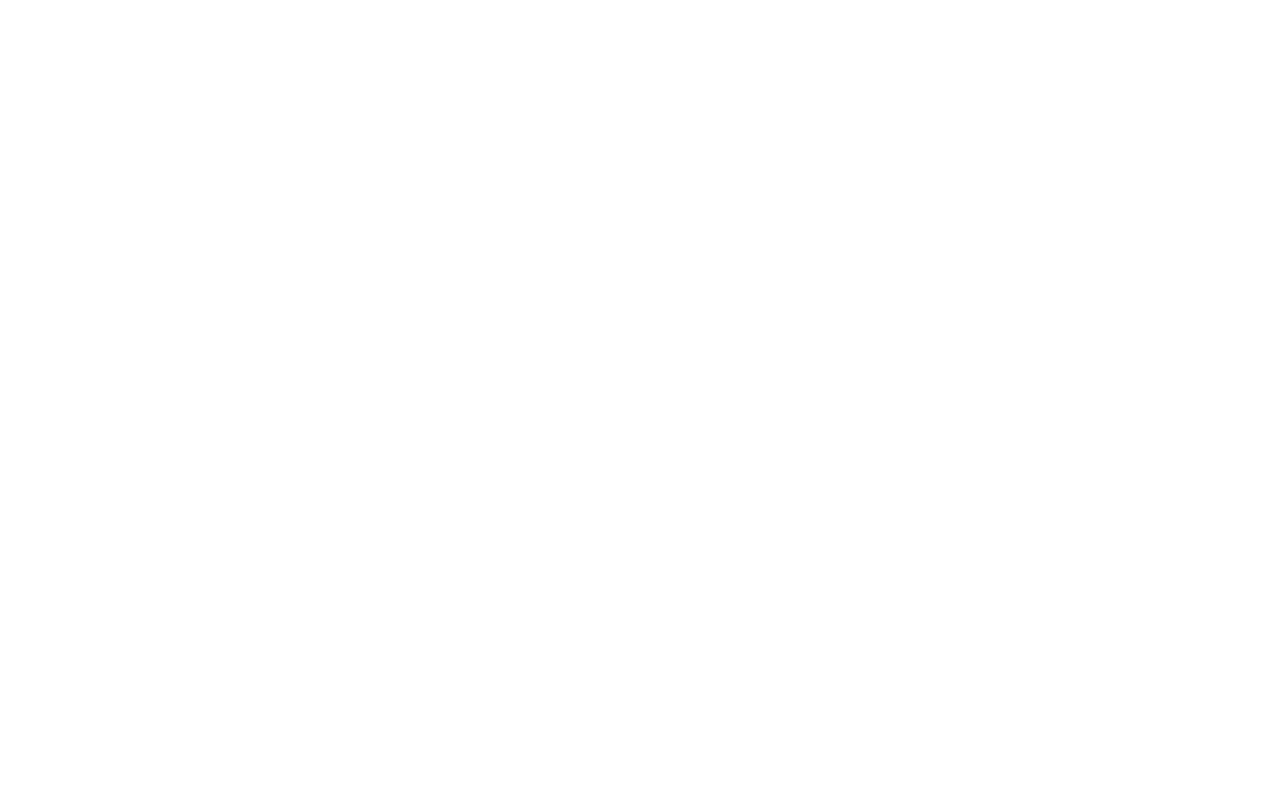
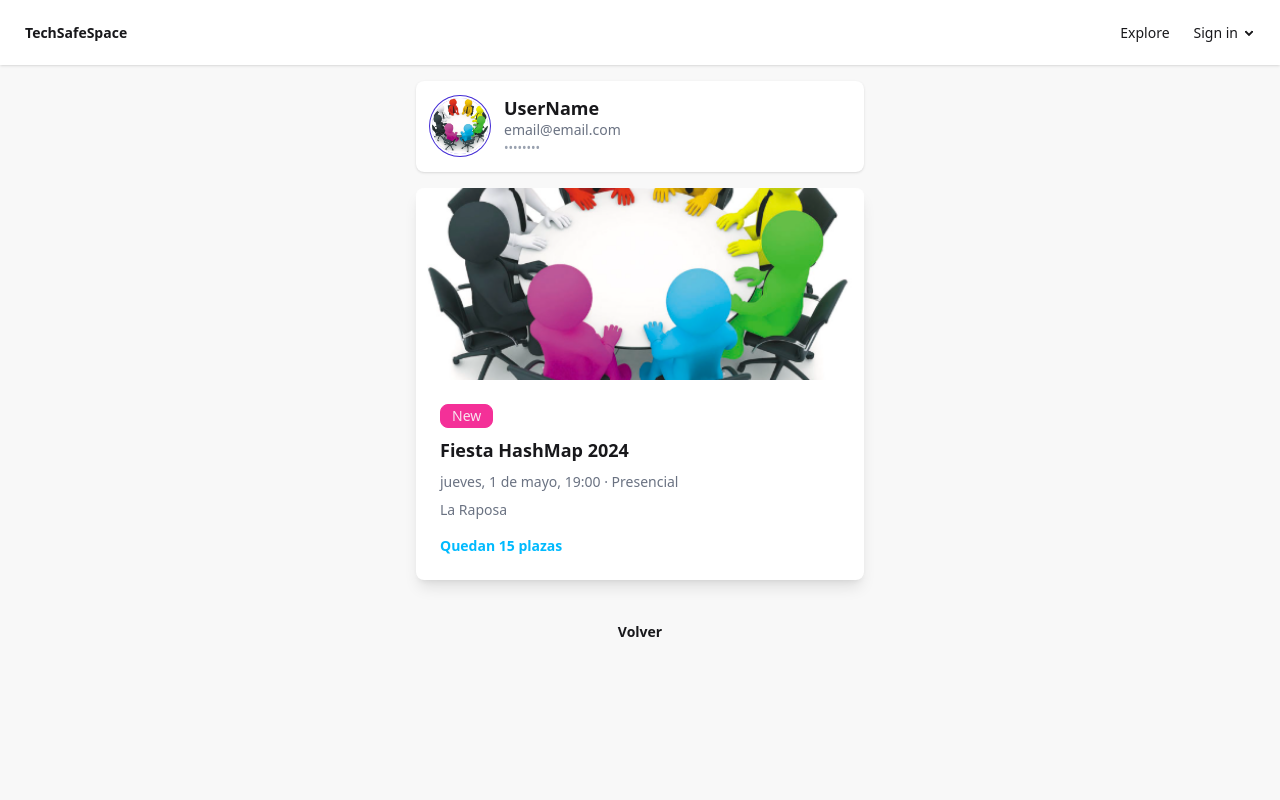
Before and after one commit to codekraftians/front_end, a React (Vite) app: page /evento/1 in a window 1280 px wide. Before the commit this address had no page. Shown: the top 800 px of the page. Built offline with nearby package versions, Linux system fonts and the light colour scheme.

Commit message:
feat(view): create EventDetails layout with Tailwind and DaisyUI

```diff
--- a/src/application/Router.jsx
+++ b/src/application/Router.jsx
@@ -4,6 +4,7 @@
 import Register from "../pages/Register";
 import Login from "../pages/Login";
 import EditEvents from "../pages/EditEvents";
+import EventDetails from "../pages/EventDetails";
 
 
 function Router() {
@@ -16,6 +17,9 @@
           <Route path="/register" element={<Register />} />
           <Route path="/login" element={<Login />} />
           <Route path="/edit-events" element={<EditEvents />} />
+          <Route path="/evento/:id" element={<EventDetails />} />
+
+
 
         </Routes>
       </div>
--- /dev/null
+++ b/src/components/searchFilter/Calendario.jsx
@@ -0,0 +1,17 @@
+import { useEffect } from "react";
+
+export default function Calendario() {
+  useEffect(() => {
+    if (typeof window !== "undefined" && !customElements.get("calendar-ctx")) {
+      import("cally")
+        .then(() => console.log("Cally cargado"))
+        .catch((err) => console.error("Error al cargar cally:", err));
+    }
+  }, []);
+
+  return (
+    <div className="my-6">
+      <calendar-ctx />
+    </div>
+  );
+}
--- /dev/null
+++ b/src/pages/EventDetails.jsx
@@ -0,0 +1,89 @@
+import React from "react";
+import Header from "../components/Navbar";
+import Footer from "../components/Footer";
+import Button from "../components/buttons/Button";
+import avatarImg from "../assets/Imagen.png";
+
+function EventDetails() {
+  const eventoMock = {
+    titulo: "Fiesta HashMap 2024",
+    fecha: "2025-05-01T19:00:00",
+    modalidad: "Presencial",
+    ubicacion: "La Raposa",
+    creadoPor: {
+      nombre: "UserName",
+      email: "email@email.com",
+    },
+    plazasDisponibles: 15,
+  };
+
+  const formatearFecha = (fechaISO) =>
+    new Date(fechaISO).toLocaleString("es-ES", {
+      weekday: "long",
+      day: "numeric",
+      month: "long",
+      hour: "2-digit",
+      minute: "2-digit",
+    });
+
+  return (
+    <>
+      <Header />
+
+      <main className="min-h-screen bg-base-200 p-4 flex flex-col items-center gap-4">
+        {/* Usuario */}
+        <div className="w-full max-w-md bg-base-100 p-4 rounded-lg shadow flex items-center gap-4">
+          <div className="avatar">
+            <div className="w-14 rounded-full ring ring-primary ring-offset-base-100 ring-offset-2">
+              <img src={avatarImg} alt="Avatar" className="object-cover" />
+            </div>
+          </div>
+          <div>
+            <p className="text-lg font-bold leading-tight">
+              {eventoMock.creadoPor.nombre}
+            </p>
+            <p className="text-sm text-gray-500">
+              {eventoMock.creadoPor.email}
+            </p>
+            <p className="text-xs text-gray-400">••••••••</p>
+          </div>
+        </div>
+
+        {/* Tarjeta del evento */}
+        <div className="card w-full max-w-md bg-base-100 shadow-lg">
+          <figure>
+            <img
+              src={avatarImg}
+              alt="Fiesta HashMap 2024"
+              className="w-full h-48 object-cover"
+            />
+          </figure>
+          <div className="card-body">
+            <div className="badge badge-secondary w-fit">New</div>
+            <h2 className="card-title text-lg">{eventoMock.titulo}</h2>
+            <p className="text-sm text-gray-500">
+              {formatearFecha(eventoMock.fecha)} · {eventoMock.modalidad}
+            </p>
+            <p className="text-sm text-gray-500">{eventoMock.ubicacion}</p>
+            <div className="mt-2">
+              <p className="text-info text-sm font-semibold">
+                Quedan {eventoMock.plazasDisponibles} plazas
+              </p>
+            </div>
+          </div>
+        </div>
+
+        {/* Botón de volver */}
+        <div className="mt-4">
+          <Button variant="ghost" onClick={() => window.history.back()}>
+            Volver
+          </Button>
+        </div>
+      </main>
+
+      <Footer />
+    </>
+  );
+}
+
+export default EventDetails;
```
Also changed, not shown: src/assets/Imagen.png (added).
